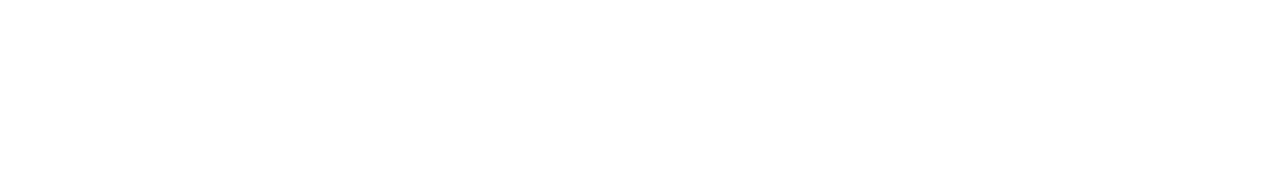
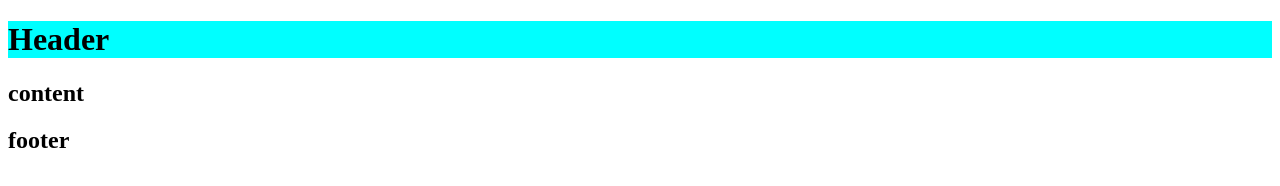
Before and after one commit to megha739/Day-3-, a plain HTML site: page demoTemplate/template.html in a window 1280 px wide. Drawn offline with Linux system fonts and the light colour scheme.

Commit message:
creating sections

```diff
--- /dev/null
+++ b/demoTemplate/style.css
@@ -0,0 +1,3 @@
+header{
+    background-color: aqua;
+}
--- a/demoTemplate/template.html
+++ b/demoTemplate/template.html
@@ -4,10 +4,13 @@
     <meta charset="UTF-8">
     <meta http-equiv="X-UA-Compatible" content="IE=edge">
     <meta name="viewport" content="width=device-width, initial-scale=1.0">
+    <link rel="stylesheet" href="style.css">
     <title>template</title>
 </head>
 <body>
-
+<header><h1>Header</h1></header>
+<article><h2>content</h2></article>
+<footer><h2>footer</h2></footer>
 
 </body>
 </html>
```
Also changed, not shown: index.html (added).
